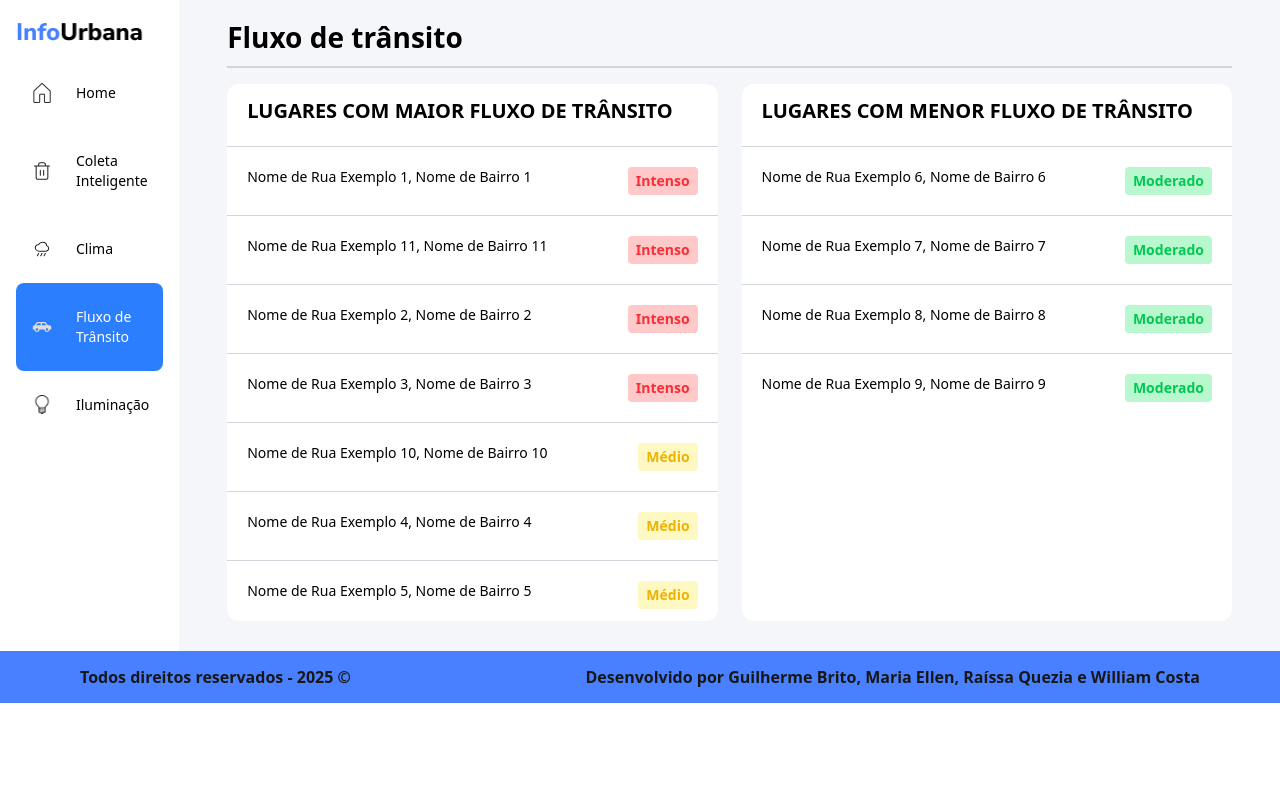
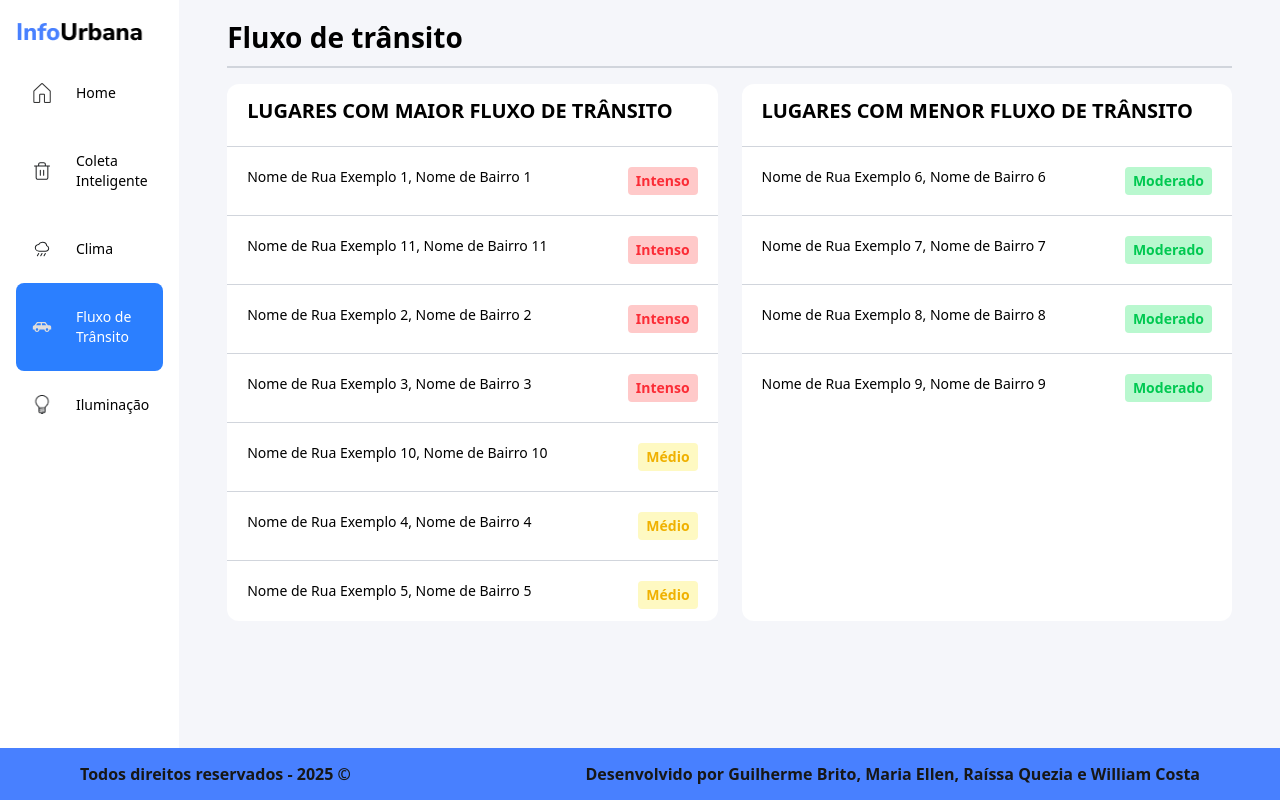
Before and after one commit to Arquitetura-de-Computadores/Frontend, a Next.js app: page /fluxo in a window 1280 px wide. Built offline with nearby package versions, Linux system fonts and the light colour scheme.

Commit message:
fix: :wrench: correção layout

```diff
--- a/src/app/layout.jsx
+++ b/src/app/layout.jsx
@@ -13,8 +13,8 @@
 export default function RootLayout({ children }) {
   return (
     <html>
-      <body>
-        <div className="h-full flex">
+      <body className="min-h-screen flex flex-col">
+        <div className="flex flex-grow">
           <div className="w-[14%] md:w-[8%] lg:w-[16%] xl:w-[14%] p-4 bg-[#FFFFFF]">
             <Link href="/" className="flex items-center justify-center gap-2">
               <Image src="/Logo.png" alt="" width={150} height={150} />
```
